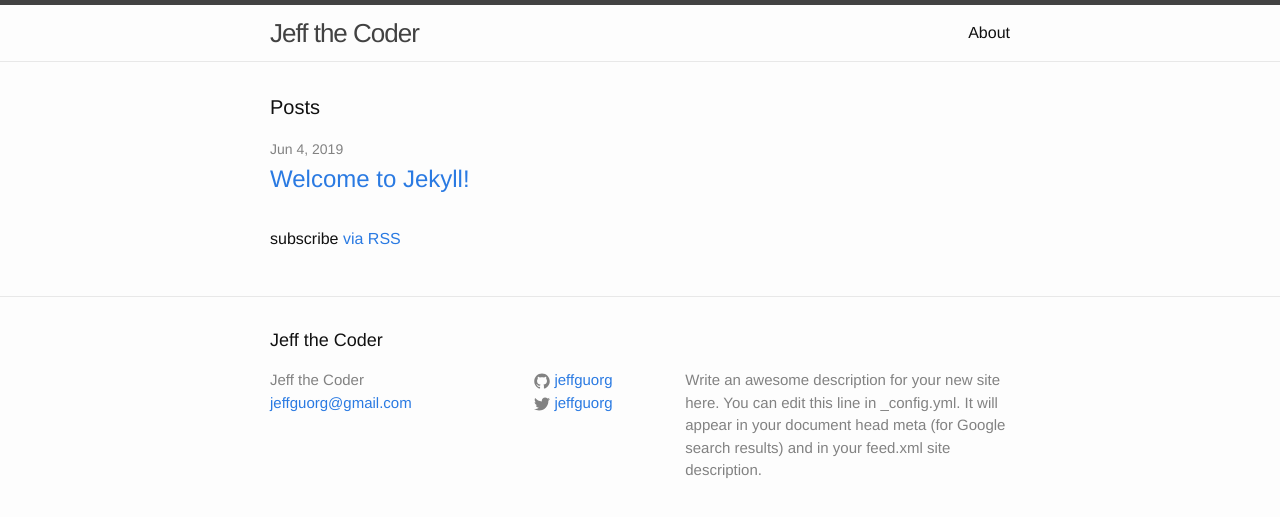
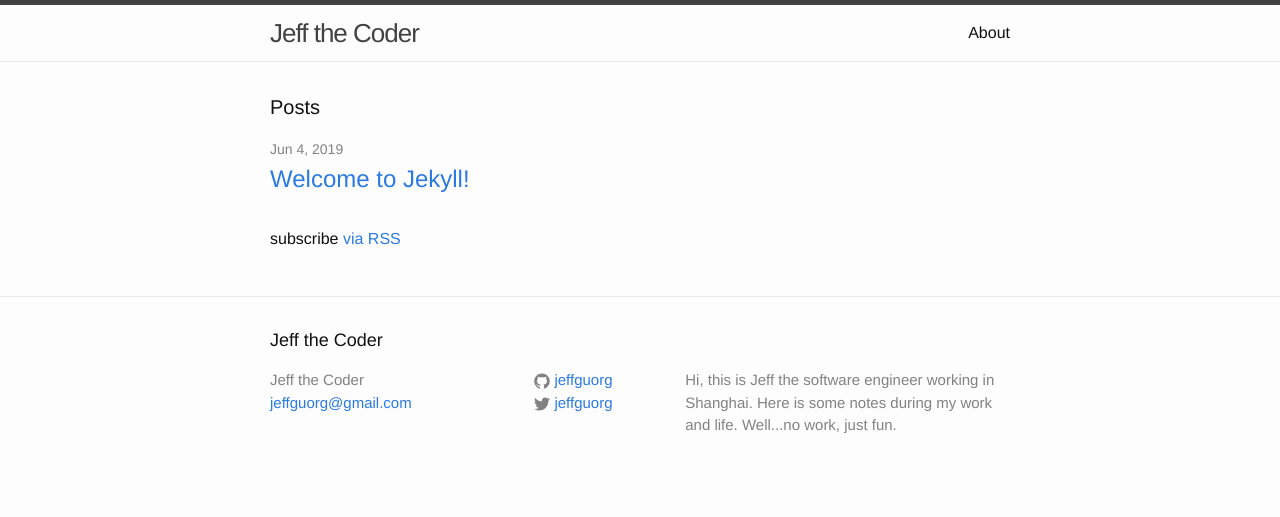
Before and after one commit to jeffguorg/jeffguorg.github.io, a Jekyll site: the page built from index.html, in a window 1280 px wide. Shown: the top 517 px of the page. Built offline with Jekyll 4.4.1, drawn with Linux system fonts in a browser that asks for light colours.

Commit message:
update config

```diff
--- a/_config.yml
+++ b/_config.yml
@@ -1,23 +1,16 @@
-# Welcome to Jekyll!
-#
-# This config file is meant for settings that affect your whole blog, values
-# which you are expected to set up once and rarely need to edit after that.
-# For technical reasons, this file is *NOT* reloaded automatically when you use
-# 'jekyll serve'. If you change this file, please restart the server process.
-
-# Site settings
 title: Jeff the Coder
 email: jeffguorg@gmail.com
-description: > # this means to ignore newlines until "baseurl:"
-  Write an awesome description for your new site here. You can edit this
-  line in _config.yml. It will appear in your document head meta (for
-  Google search results) and in your feed.xml site description.
-baseurl: "" # the subpath of your site, e.g. /blog
-url: "https://jeffguorg.github.io" # the base hostname & protocol for your site
+description: >
+  Hi, this is Jeff the software engineer working in Shanghai.
+  Here is some notes during my work and life.
+  Well...no work, just fun.
+baseurl: ""
+url: "https://jeffguorg.github.io"
 twitter_username: jeffguorg
 github_username:  jeffguorg
 
-# Build settings
 markdown: kramdown
 
 theme: jekyll-theme-minimal
+plugins:
+  - jekyll-sitemap
```
